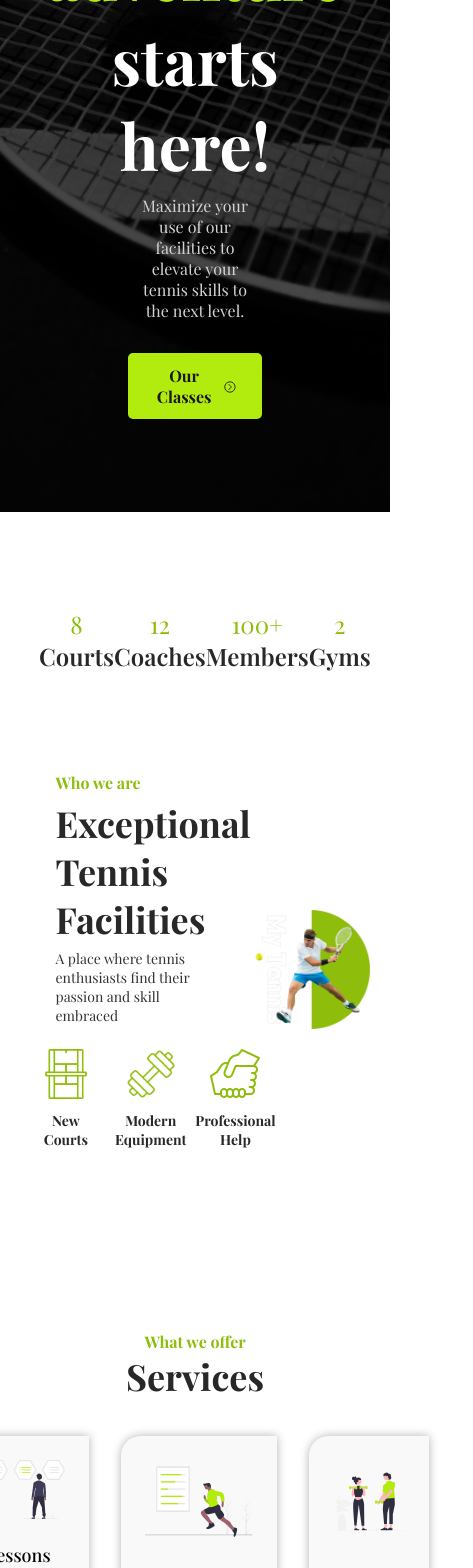
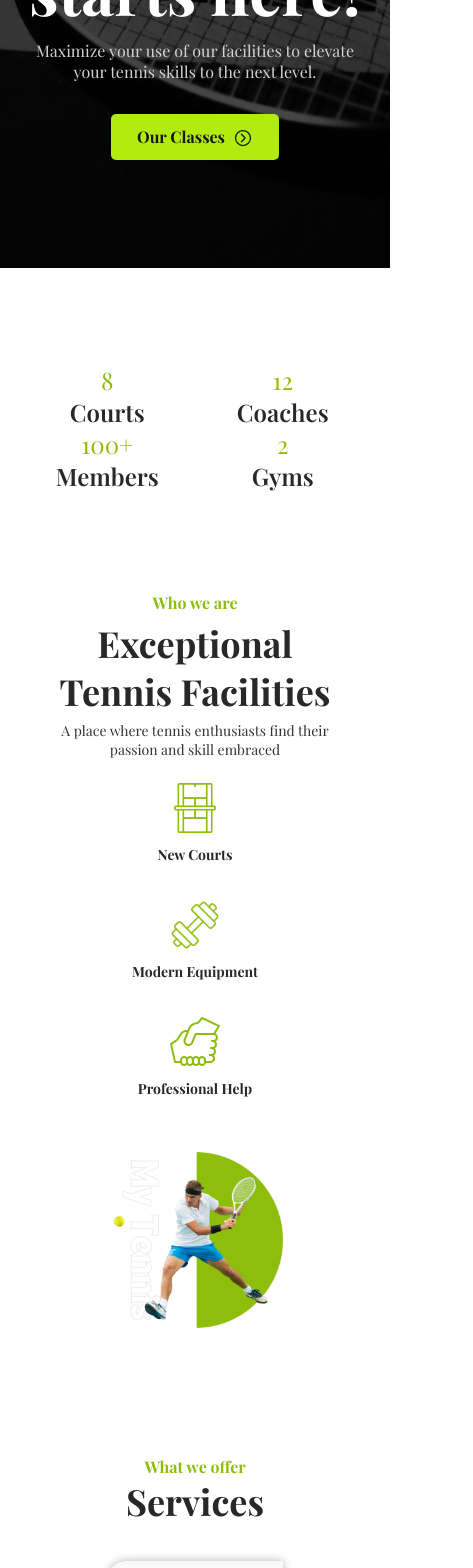
Before and after one commit to tomassfernandes/my-tennis-website, a React (Create React App) app: page / in a window 390 px wide. Shown: the part 432-2000 px from the top of the page, 473 px wide, since content can reach past the window. Built offline with nearby package versions, Linux system fonts and the light colour scheme.

Commit message:
HomePage queries done (only header and footer left))

```diff
--- a/src/CSS/HomePage.css/club-section.css
+++ b/src/CSS/HomePage.css/club-section.css
@@ -113,7 +113,7 @@
   align-items: center;
   justify-content: center;
   margin: 0 auto;
-  max-width: 80rem;
+  max-width: 80%;
   border-radius: 10px;
 }
 
@@ -158,7 +158,7 @@
 .gym-item-div {
   max-width: 120rem;
   margin: 0 auto;
-  padding: 9.6rem 2.4rem;
+  padding: 0rem 2.4rem 9.6rem;
 }
 
 .gym-item-grid {
--- a/src/CSS/queries/HomePage-queries.css
+++ b/src/CSS/queries/HomePage-queries.css
@@ -10,10 +10,28 @@
 }
 
 /*---------------------------------------
+------------- 61EM -----------------------
+-----------------------------------------*/
+
+@media (max-width: 61em) {
+  .pricing-grid {
+    grid-template-columns: 1fr;
+  }
+
+  .pricing-div:hover {
+    transform: translateY(0);
+  }
+}
+
+/*---------------------------------------
 ------------- 59EM -----------------------
 -----------------------------------------*/
 
 @media (max-width: 59em) {
+  .logo-link {
+    width: 20%;
+  }
+
   .club-section-grid {
     grid-template-columns: 100%;
   }
@@ -61,3 +79,108 @@
     order: 1;
   }
 }
+
+/*---------------------------------------
+------------- 45EM -----------------------
+-----------------------------------------*/
+
+@media (max-width: 45em) {
+  .cta-section {
+    height: 60rem;
+  }
+
+  .cta-div {
+    padding: 2.4rem;
+    width: 100%;
+  }
+
+  .club-section {
+    padding: 6rem 0 0 0;
+  }
+
+  .club-section-text-div {
+    padding: 1.6rem;
+  }
+
+  .about-section h2 {
+    text-align: center;
+  }
+
+  .about-section p {
+    text-align: center;
+  }
+
+  .info-grid {
+    width: 90%;
+  }
+
+  .who-we-are-grid {
+    grid-template-columns: 1fr;
+  }
+
+  .who-we-are-left-div {
+    align-items: center;
+  }
+
+  .who-we-are-img-div {
+    justify-content: center;
+  }
+
+  .who-we-are-img {
+    width: 50%;
+  }
+
+  .facilities-grid {
+    display: grid;
+    grid-template-columns: repeat(3, 1fr);
+    column-gap: 6.4rem;
+  }
+
+  .gym-item-img-grid {
+    grid-template-columns: repeat(2, 1fr);
+  }
+
+  .gym-img {
+    width: 100%;
+  }
+}
+
+/*---------------------------------------
+------------- 37EM -----------------------
+-----------------------------------------*/
+
+@media (max-width: 37em) {
+  .info-grid {
+    grid-template-columns: repeat(2, 1fr);
+  }
+
+  .services-grid {
+    grid-template-columns: 1fr;
+  }
+
+  .services-item-div {
+    width: 50%;
+    margin: 0 auto;
+  }
+
+  .services-img {
+    width: 100%;
+    height: 100%;
+  }
+
+  .gym-item-text-grid {
+    grid-template-columns: 1fr;
+  }
+}
+
+/*---------------------------------------
+------------- 27EM -----------------------
+-----------------------------------------*/
+
+@media (max-width: 27em) {
+  .facilities-grid {
+    display: grid;
+    grid-template-columns: 1fr;
+    column-gap: 6.4rem;
+  }
+}
```
